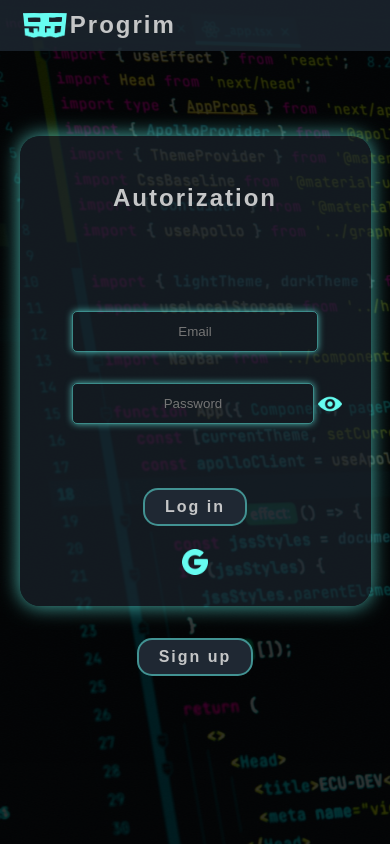
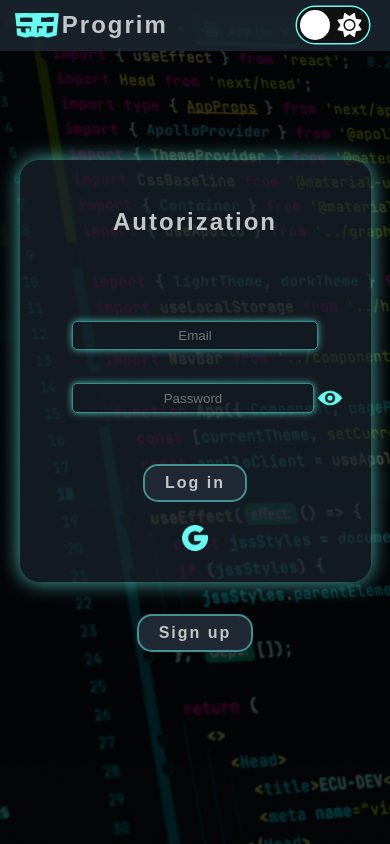
Before and after one commit to frexxx-7/progrim, a React (Vite) app: page /autorization in a window 390 px wide. Built offline with nearby package versions, Linux system fonts and the light colour scheme; no server answers.

Commit message:
added some responsive components and created a theme change button

```diff
--- a/index.html
+++ b/index.html
@@ -1,13 +1,17 @@
 <!DOCTYPE html>
 <html lang="en">
+
 <head>
   <meta charset="UTF-8" />
   <meta name="viewport" content="width=device-width, initial-scale=1.0" />
   <link rel="shortcut icon" href="./src/assets/images/icon.png" type="image/x-icon">
+  <link rel="stylesheet" href="https://cdnjs.cloudflare.com/ajax/libs/font-awesome/6.2.0/css/all.css">
   <title>Progrim</title>
 </head>
+
 <body>
   <div id="root" class="app"></div>
   <script type="module" src="/src/index.jsx"></script>
 </body>
+
 </html>
--- a/package.json
+++ b/package.json
@@ -9,6 +9,7 @@
     "preview": "vite preview"
   },
   "dependencies": {
+    "classnames": "^2.3.2",
     "firebase": "^9.15.0",
     "react": "^18.2.0",
     "react-dom": "^18.2.0",
--- a/src/components/FriendsComponents/Friends/Friends.module.scss
+++ b/src/components/FriendsComponents/Friends/Friends.module.scss
@@ -28,6 +28,10 @@
       justify-content: center;
       align-items: center;
 
+
+    }
+  }
+}
 .friendsButtons {
   list-style-type: none;
   text-align: left;
@@ -38,23 +42,16 @@
   height: 20vh;
 
   li {
-          border: 1px solid rgba(102, 252, 241, 0.7);
     border-radius: 15px;
     padding: 0.3rem;
     margin-top: 1rem;
 
     a {
-            @include font;
-            font-size: 1.3rem;
+      @include button;
+      font-size: 1.1vw;
       text-decoration: none;
       display: block;
-
-            &:hover {
-              color: rgba(102, 252, 241, 0.7);
-            }
-          }
-        }
-      }
+      margin: 0;
     }
   }
 }
@@ -108,3 +105,16 @@
     margin: 0;
   }
 }
+
+@media screen and (max-width: 1130px) {
+  .friends {
+    width:96%;
+  }
+  .friendsButtons {
+    li{
+      a{
+        font-size: 1.5vw;
+      }
+    }
+  }
+}
--- a/src/components/Messages/Messages.module.scss
+++ b/src/components/Messages/Messages.module.scss
@@ -69,3 +69,9 @@
     }
   }
 }
+
+@media screen and (max-width: 1130px) {
+  .message {
+    width:96%;
+  }
+}
--- a/src/components/PagesComponents/main_autorization/MyMainAutorization.jsx
+++ b/src/components/PagesComponents/main_autorization/MyMainAutorization.jsx
@@ -43,7 +43,6 @@ export default function MyMainAutorization() {
         const user = result.user;
         update(ref(database, 'users/' + user.uid + '/userData'), {
           id: user.uid,
-          name: user.displayName,
         });
         const userData = ref(database, 'users/' + user.uid + '/userData');
         onValue(userData, async (snapshot) => {
@@ -54,6 +53,7 @@ export default function MyMainAutorization() {
                 update(ref(database, 'users/' + user.uid + '/userData'), {
                   photo: url,
                   date: user.metadata.creationTime,
+                  name: user.displayName,
                   status: ''
                 });
               })
--- a/src/components/PagesComponents/main_loginPage/MyMainLoginPage.module.scss
+++ b/src/components/PagesComponents/main_loginPage/MyMainLoginPage.module.scss
@@ -1,5 +1,16 @@
 @import '../../../assets/scss/mixins.scss';
 @import '../../../assets/scss/variables.scss';
+
+
+.main_loginPage_exit {
+  @include button;
+  display: block;
+  text-decoration: none;
+  right: 2em;
+  margin: 0;
+  font-size: 1.2vw;
+  padding: 5px 20px;
+}
 
 .main {
   height: auto;
@@ -12,16 +23,6 @@
     justify-content: center;
     align-items: center;
     width: 12%;
-
-    .main_loginPage_exit {
-      @include button;
-      display: block;
-      text-decoration: none;
-      right: 2em;
-      margin: 0;
-      font-size: .8rem;
-      padding: 5px 20px;
-    }
   }
 
   &_div_loginPage {
@@ -122,6 +123,53 @@
   }
 }
 
+@media screen and (max-width: 1130px) {
+  .main_div_loginPage_form_mainDiv {
+    width: 100%;
+  }
+
+  .main_loginPage_exit {
+    font-size: 1.4vw;
+  }
+
+  .main_div_loginPage_form_mainDiv_sidebar_ul_li{
+    font-size: 1.7vw;
+  }
+}
+
+@media screen and (max-width: 860px) {
+  .main_loginPage_exit {
+    font-size: 1.4vw;
+    padding: 8px 15px;
+  }
+
+  .main_div_loginPage_form_mainDiv_sidebar_ul_li{
+    a{
+
+      p{
+        display: none;
+      }
+
+      div{
+        display: flex;
+        justify-content: center;
+        width: 100%;
+
+        img{
+          width:6vw;
+        }
+      }
+    }
+  }
+
+  .main_div_loginPage_form_mainDiv_sidebar{
+    width:10%;
+  }
+
+  .main_div_loginPage_form_mainDiv_content{
+    width: 89%;
+  }
+}
 
 @media screen and (max-width: 680px) {
   .main {
--- a/src/components/Profile/Profile.module.scss
+++ b/src/components/Profile/Profile.module.scss
@@ -53,7 +53,6 @@
           @include button;
           display: inline-block;
           margin: 1em 1.5em;
-          padding: .3em .5em;
           font-size: .7rem;
         }
       }
@@ -119,13 +118,23 @@
         padding: 2px 5px;
         border-radius: 10px;
       }
-
-      .createPostsButton {
-        @include button;
-        font-size: .9rem;
-        padding: .5rem .6rem;
-        margin-left: .5rem;
-      }
     }
   }
 }
+.createPostsButton {
+  @include button;
+  font-size: 1.2vw;
+  padding: .5rem .6rem;
+  margin-left: .5rem;
+  width:17%
+}
+@media screen and (max-width: 1130px) {
+  .createPostsButton {
+    font-size: 1.45vw;
+  }
+}
+@media screen and (max-width: 860px) {
+  .createPostsButton {
+    font-size: 1.55vw;
+  }
+}
--- a/src/components/UI/header/MyHeader.jsx
+++ b/src/components/UI/header/MyHeader.jsx
@@ -1,6 +1,7 @@
 import React from 'react'
 import classes from './MyHeader.module.scss'
 import icon from '../../../assets/images/icon.png'
+import classNames from 'classnames';
 
 export default function MyHeader() {
   return (
@@ -9,6 +10,14 @@ export default function MyHeader() {
         <div className={classes.header_info_icon}><img src={icon} alt={"Progrim"} /></div>
         <div className={classes.header_info_name}><p>Progrim</p></div>
       </div>
+      <div className={classes.toggleButton}>
+        <input type="checkbox" className={classes.checkbox} id="checkbox" />
+          <label htmlFor="checkbox" className={classes.label}>
+            <i className={classNames(classes.fas, classes.fa_moon)}></i>
+            <i className={classNames(classes.fas, classes.fa_sun)}></i>
+            <div className={classes.ball} />
+          </label>
+      </div>
     </header>
   )
 }
--- a/src/components/UI/header/MyHeader.module.scss
+++ b/src/components/UI/header/MyHeader.module.scss
@@ -2,12 +2,14 @@
 @import '../../../assets/scss/variables.scss';
 
 .header {
-  height:6vh;
+  height: 6vh;
   background-color: $bg-color;
   position: fixed;
   width: 100%;
   top: 0;
   z-index: 5;
+  display: flex;
+  width: 100%;
 
   &_info {
     height: 100%;
@@ -15,12 +17,13 @@
     justify-content: center;
     align-items: center;
     width: 50%;
+    flex: 1;
 
     &_icon {
       height: 100%;
       display: inline-block;
 
-      img{
+      img {
         height: 100%;
       }
     }
@@ -36,3 +39,79 @@
     }
   }
 }
+
+* {
+  box-sizing: border-box;
+}
+
+.checkbox {
+  opacity: 0;
+  position: absolute;
+}
+
+.label {
+  width: 50px;
+  height: 26px;
+  background-color: #111;
+  display: flex;
+  border-radius: 50px;
+  align-items: center;
+  justify-content: space-between;
+  padding: 5px;
+  position: relative;
+  transform: scale(1.5);
+  box-sizing: border-box;
+  border: 1px solid rgb(102, 252, 241);
+}
+
+.ball {
+  width: 20px;
+  height: 20px;
+  background-color: white;
+  position: absolute;
+  top: 2px;
+  left: 2px;
+  border-radius: 50%;
+  transition: transform 0.2s linear;
+}
+
+.checkbox:checked+.label .ball {
+  transform: translateX(24px);
+  background-color:rgb(102, 252, 241);
+}
+
+.fa_moon {
+  color: rgb(102, 252, 241);
+  font-style: normal;
+}
+
+.fa_sun {
+  color: #fff;
+  font-style: normal;
+}
+
+.toggleButton {
+  display: flex;
+  flex: 1;
+  width: 100%;
+  justify-content: end;
+  align-items: center;
+  margin-right: 2rem;
+}
+
+.fas.fa_sun:before {
+  content: "\f185";
+  font-size: 1rem;
+}
+
+.fas.fa_moon:before {
+  content: "\f186";
+  font-size: 1rem;
+}
+
+.fas {
+  font-weight: 900;
+}
+.fa, .far, .fas {
+  font-family: "Font Awesome 6 Free";
+}
```
Also changed, not shown: 1 other file (tests, documents, lock files or other folders). Lines whose indentation alone changed are shown as unchanged.
